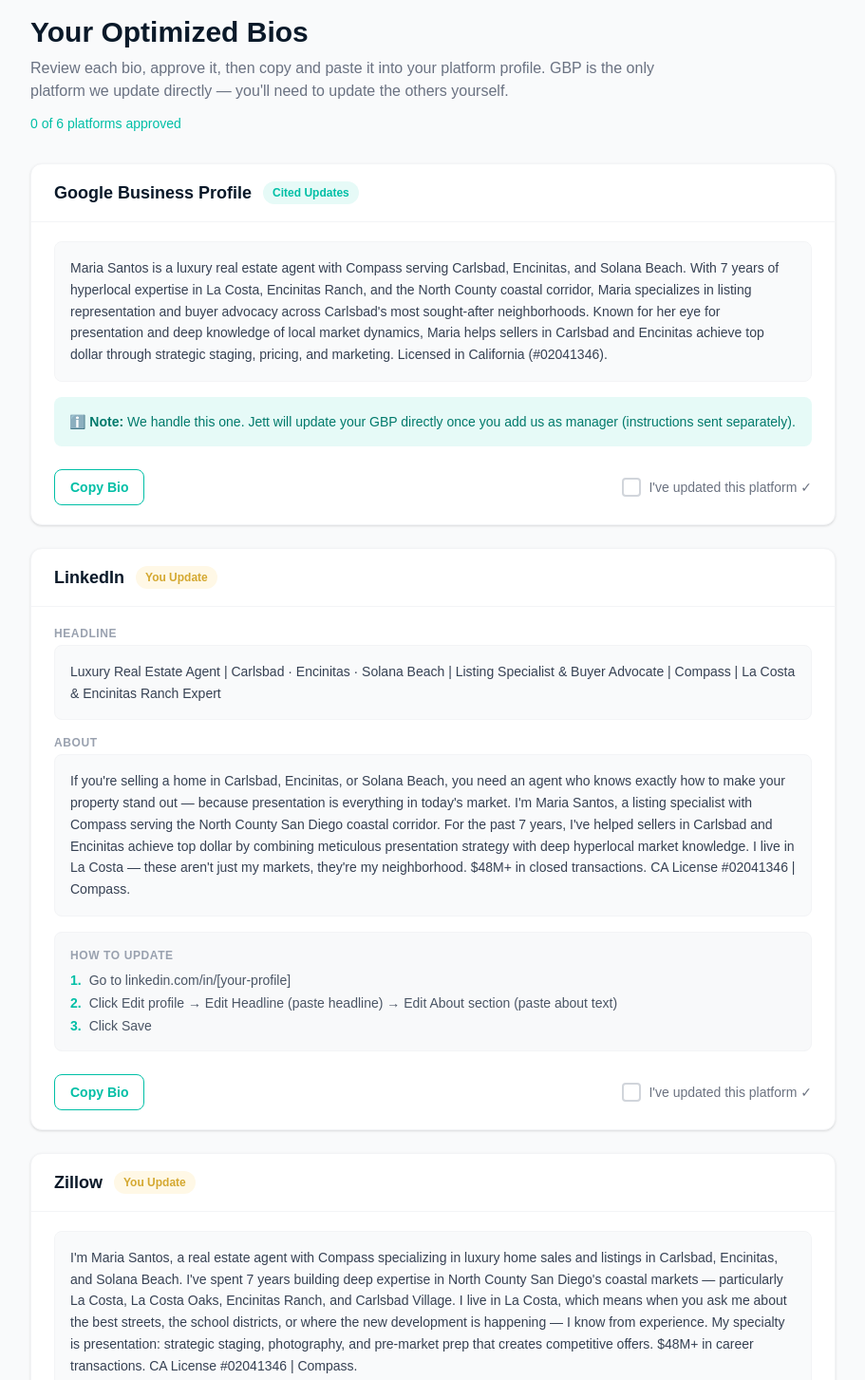
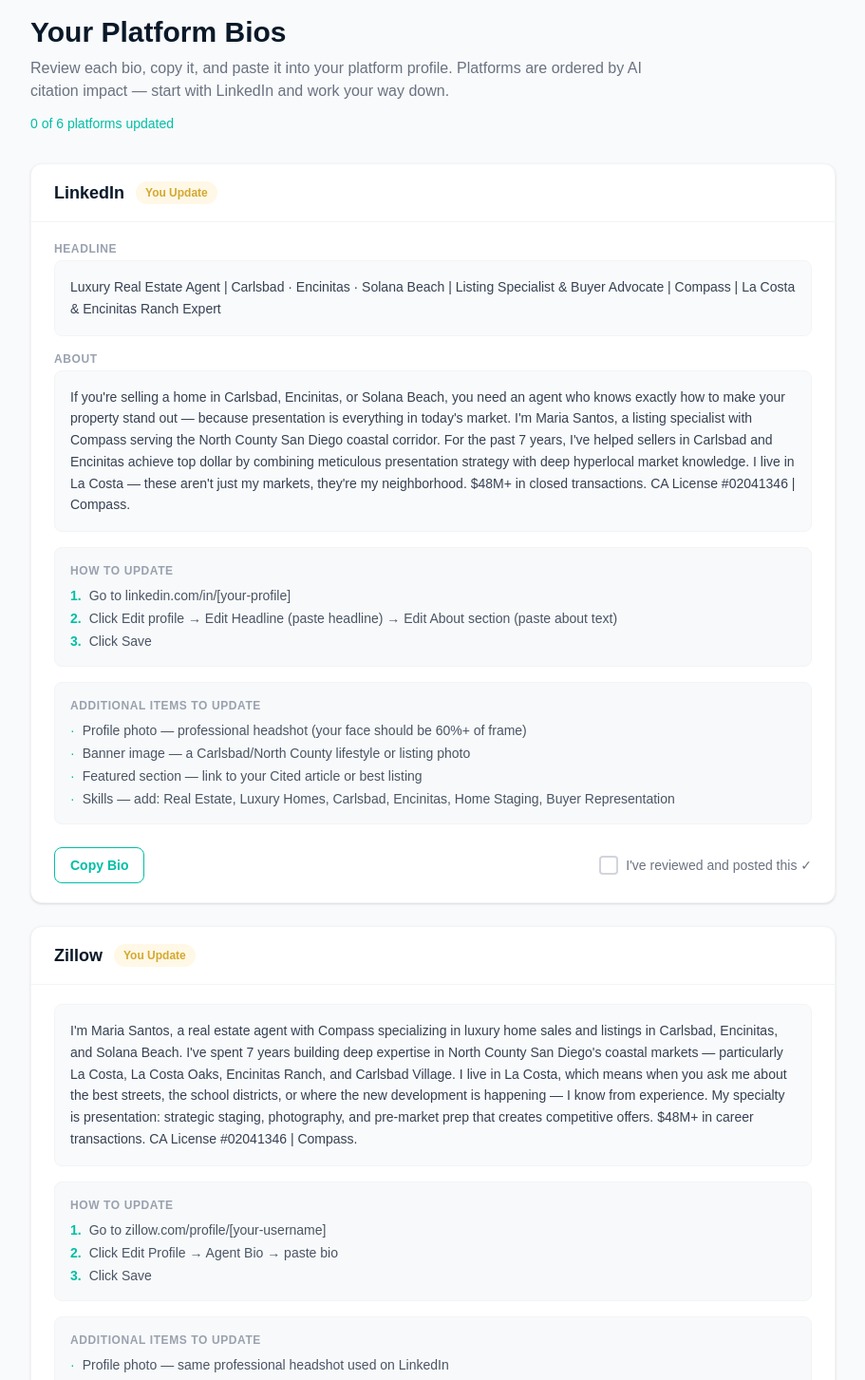
Before and after one commit to radleyraven/cited-dashboard, a Next.js app: page /copy-kit in a window 1280 px wide. Shown: the part 140-1593 px from the top of the page at 95% size, without its empty margins (184-1095 px from the left). Built offline with nearby package versions, Linux system fonts and the light colour scheme; no server answers.

Commit message:
Positioning page: dual CTA + stats; Copy Kit: PRISM order + missing fields + GBP 60-day + review language; Website: new positioning line

```diff
--- a/src/app/copy-kit/page.tsx
+++ b/src/app/copy-kit/page.tsx
@@ -7,24 +7,14 @@ import SignOutButton from '@/components/SignOutButton';
 interface Platform {
   id: string;
   name: string;
-  badge: 'Cited Updates' | 'You Update';
+  badge: 'Cited Updates' | 'You Update' | '60-Day Review Process';
   sections: { title?: string; text: string }[];
   instructions?: string[];
   gbpNote?: string;
+  additionalItems?: string[];
 }
 
 const platforms: Platform[] = [
-  {
-    id: 'gbp',
-    name: 'Google Business Profile',
-    badge: 'Cited Updates',
-    sections: [
-      {
-        text: `Maria Santos is a luxury real estate agent with Compass serving Carlsbad, Encinitas, and Solana Beach. With 7 years of hyperlocal expertise in La Costa, Encinitas Ranch, and the North County coastal corridor, Maria specializes in listing representation and buyer advocacy across Carlsbad's most sought-after neighborhoods. Known for her eye for presentation and deep knowledge of local market dynamics, Maria helps sellers in Carlsbad and Encinitas achieve top dollar through strategic staging, pricing, and marketing. Licensed in California (#02041346).`,
-      },
-    ],
-    gbpNote: "We handle this one. Jett will update your GBP directly once you add us as manager (instructions sent separately).",
-  },
   {
     id: 'linkedin',
     name: 'LinkedIn',
@@ -44,6 +34,12 @@ const platforms: Platform[] = [
       'Click Edit profile → Edit Headline (paste headline) → Edit About section (paste about text)',
       'Click Save',
     ],
+    additionalItems: [
+      'Profile photo — professional headshot (your face should be 60%+ of frame)',
+      'Banner image — a Carlsbad/North County lifestyle or listing photo',
+      'Featured section — link to your Cited article or best listing',
+      'Skills — add: Real Estate, Luxury Homes, Carlsbad, Encinitas, Home Staging, Buyer Representation',
+    ],
   },
   {
     id: 'zillow',
@@ -58,6 +54,11 @@ const platforms: Platform[] = [
       'Go to zillow.com/profile/[your-username]',
       'Click Edit Profile → Agent Bio → paste bio',
       'Click Save',
+    ],
+    additionalItems: [
+      'Profile photo — same professional headshot used on LinkedIn',
+      'Service areas — add every city and ZIP code you serve (La Costa, Encinitas Ranch, Carlsbad Village, etc.)',
+      'Languages — add all languages you speak fluently',
     ],
   },
   {
@@ -74,6 +75,11 @@ const platforms: Platform[] = [
       'Click Business Information → Business Description → paste bio',
       'Click Save',
     ],
+    additionalItems: [
+      'Business hours — set your standard availability (e.g., Mon–Sat 9am–6pm)',
+      'Service area — add all cities/ZIP codes you serve',
+      'Photos — upload at least 5 photos (headshot, neighborhood shots, listing photos)',
+    ],
   },
   {
     id: 'realtordotcom',
@@ -89,6 +95,11 @@ const platforms: Platform[] = [
       'Click Edit Profile → About Me → paste bio',
       'Click Save',
     ],
+    additionalItems: [
+      'Profile photo — professional headshot',
+      'Service areas — list every city you actively serve',
+      'Languages — add all languages you speak fluently',
+    ],
   },
   {
     id: 'fastexpert',
@@ -103,6 +114,27 @@ const platforms: Platform[] = [
       'Go to fastexpert.com/agents',
       'Click Edit Profile → Bio → paste bio',
       'Click Save',
+    ],
+    additionalItems: [
+      'Profile photo — same professional headshot used on other platforms',
+      'Service areas — add all target cities and ZIP codes',
+    ],
+  },
+  {
+    id: 'gbp',
+    name: 'Google Business Profile',
+    badge: '60-Day Review Process',
+    sections: [
+      {
+        text: `Maria Santos is a luxury real estate agent with Compass serving Carlsbad, Encinitas, and Solana Beach. With 7 years of hyperlocal expertise in La Costa, Encinitas Ranch, and the North County coastal corridor, Maria specializes in listing representation and buyer advocacy across Carlsbad's most sought-after neighborhoods. Known for her eye for presentation and deep knowledge of local market dynamics, Maria helps sellers in Carlsbad and Encinitas achieve top dollar through strategic staging, pricing, and marketing. Licensed in California (#02041346).`,
+      },
+    ],
+    gbpNote: "Google Business Profile claims take up to 60 days to be reviewed and approved. We'll guide you through the submission — but this one takes time. Start it now so you're not waiting later.",
+    additionalItems: [
+      'Business hours — set your standard availability',
+      'Address — ensure it matches exactly how it appears on all other platforms (NAP consistency)',
+      'Photos — upload at least 10 photos: interior shots, exterior shots, neighborhood photos, headshot',
+      'Logo — upload your brokerage/personal brand logo',
     ],
   },
 ];
@@ -179,13 +211,12 @@ export default function CopyKitPage() {
       <main className="max-w-4xl mx-auto px-6 py-10">
         {/* Page Header */}
         <div className="mb-8">
-          <h2 className="text-3xl font-bold" style={{ color: '#0A1929' }}>Your Optimized Bios</h2>
+          <h2 className="text-3xl font-bold" style={{ color: '#0A1929' }}>Your Platform Bios</h2>
           <p className="text-gray-500 mt-2 max-w-2xl">
-            Review each bio, approve it, then copy and paste it into your platform profile.
-            GBP is the only platform we update directly — you&apos;ll need to update the others yourself.
+            Review each bio, copy it, and paste it into your platform profile. Platforms are ordered by AI citation impact — start with LinkedIn and work your way down.
           </p>
           <div className="mt-3 text-sm font-medium" style={{ color: '#00BFA6' }}>
-            {Object.values(approved).filter(Boolean).length} of {platforms.length} platforms approved
+            {Object.values(approved).filter(Boolean).length} of {platforms.length} platforms updated
           </div>
         </div>
 
@@ -208,7 +239,9 @@ export default function CopyKitPage() {
                     <span
                       className="text-xs font-semibold px-2.5 py-1 rounded-full"
                       style={
-                        platform.badge === 'Cited Updates'
+                        platform.badge === '60-Day Review Process'
+                          ? { background: '#FFF0F0', color: '#DC2626' }
+                          : platform.badge === 'Cited Updates'
                           ? { background: '#E6FAF7', color: '#00BFA6' }
                           : { background: '#FFF8E6', color: '#D4A830' }
                       }
@@ -217,7 +250,7 @@ export default function CopyKitPage() {
                     </span>
                   </div>
                   {isApproved && (
-                    <span className="text-sm font-semibold" style={{ color: '#00BFA6' }}>✓ Updated</span>
+                    <span className="text-sm font-semibold" style={{ color: '#00BFA6' }}>✓ Reviewed & Posted</span>
                   )}
                 </div>
 
@@ -238,8 +271,8 @@ export default function CopyKitPage() {
 
                   {/* GBP Note or Instructions */}
                   {platform.gbpNote ? (
-                    <div className="rounded-lg p-4 text-sm" style={{ background: '#E6FAF7', color: '#00796B' }}>
-                      <span className="font-semibold">ℹ️ Note: </span>{platform.gbpNote}
+                    <div className="rounded-lg p-4 text-sm" style={{ background: '#FFF8E6', color: '#92400E', border: '1px solid #FDE68A' }}>
+                      <span className="font-semibold">⏱ Note: </span>{platform.gbpNote}
                     </div>
                   ) : platform.instructions ? (
                     <div className="rounded-lg p-4 border border-gray-100" style={{ background: '#F8F9FA' }}>
@@ -254,6 +287,21 @@ export default function CopyKitPage() {
                       </ol>
                     </div>
                   ) : null}
+
+                  {/* Additional items to update */}
+                  {platform.additionalItems && platform.additionalItems.length > 0 && (
+                    <div className="rounded-lg p-4 border border-gray-100" style={{ background: '#F8F9FA' }}>
+                      <div className="text-xs font-bold uppercase tracking-wider text-gray-400 mb-2">Additional items to update</div>
+                      <ul className="space-y-1">
+                        {platform.additionalItems.map((item, i) => (
+                          <li key={i} className="text-sm text-gray-600 flex gap-2">
+                            <span className="shrink-0" style={{ color: '#00BFA6' }}>·</span>
+                            <span>{item}</span>
+                          </li>
+                        ))}
+                      </ul>
+                    </div>
+                  )}
 
                   {/* Actions */}
                   <div className="flex items-center justify-between pt-2">
@@ -275,7 +323,7 @@ export default function CopyKitPage() {
                         style={{ color: isApproved ? '#00BFA6' : '#6B7280' }}
                         onClick={() => toggleApprove(platform.id)}
                       >
-                        I&apos;ve updated this platform ✓
+                        I&apos;ve reviewed and posted this ✓
                       </span>
                     </label>
                   </div>
--- a/src/app/how-it-works/page.tsx
+++ b/src/app/how-it-works/page.tsx
@@ -62,9 +62,12 @@ export default function HowItWorksPage() {
           <div style={{ display: 'inline-block', background: '#0A1929', color: '#D4A830', fontSize: '11px', fontWeight: 700, letterSpacing: '2px', textTransform: 'uppercase', padding: '6px 16px', borderRadius: '20px', marginBottom: '20px' }}>
             The Problem
           </div>
-          <h1 style={{ fontSize: '32px', fontWeight: 800, color: '#0A1929', margin: '0 0 16px', lineHeight: 1.25 }}>
+          <h1 style={{ fontSize: '32px', fontWeight: 800, color: '#0A1929', margin: '0 0 12px', lineHeight: 1.25 }}>
             Traditional Google rankings are no longer enough.<br />AI is now the first stop — and most agents are invisible to it.
           </h1>
+          <p style={{ fontSize: '17px', fontStyle: 'italic', color: '#00BFA6', fontWeight: 600, margin: '0 0 16px', lineHeight: 1.5 }}>
+            AI cites agents it already knows. We make sure it knows you.
+          </p>
           <p style={{ fontSize: '16px', color: '#4a5568', lineHeight: 1.8, margin: '0 0 20px' }}>
             Sellers and buyers used to Google an agent&apos;s name and scroll through results. Now they ask ChatGPT, Perplexity, Google AI Overviews, and Gemini — and those systems give one answer. Not a list. One recommendation. And traditional SEO doesn&apos;t move the needle on any of them.
           </p>
--- a/src/app/score/[slug]/page.tsx
+++ b/src/app/score/[slug]/page.tsx
@@ -127,9 +127,12 @@ export default async function ScorePage({ params }: { params: Promise<{ slug: st
         <div style={{ marginBottom: '20px' }}>
           <div style={{ display: 'flex', alignItems: 'flex-start', justifyContent: 'space-between', gap: '16px', flexWrap: 'wrap' }}>
             <div style={{ flex: 1, minWidth: '200px' }}>
-              <h1 style={{ fontSize: '24px', fontWeight: 700, color: '#0A1929', margin: '0 0 6px', lineHeight: 1.3 }}>
+              <h1 style={{ fontSize: '24px', fontWeight: 700, color: '#0A1929', margin: '0 0 4px', lineHeight: 1.3 }}>
                 {firstName}, here&apos;s your AI Visibility Score for {market}.
               </h1>
+              <p style={{ fontSize: '13px', fontStyle: 'italic', color: '#00BFA6', fontWeight: 600, margin: '0 0 4px' }}>
+                AI cites agents it already knows. We make sure it knows you.
+              </p>
               <p style={{ fontSize: '13px', color: '#94a3b8', margin: 0 }}>
                 {brokerage} · {market} · Generated {new Date().toLocaleDateString('en-US', { month: 'long', day: 'numeric', year: 'numeric' })}
               </p>
```
Also changed, not shown: src/app/positioning/page.tsx (+44 -1 lines).
